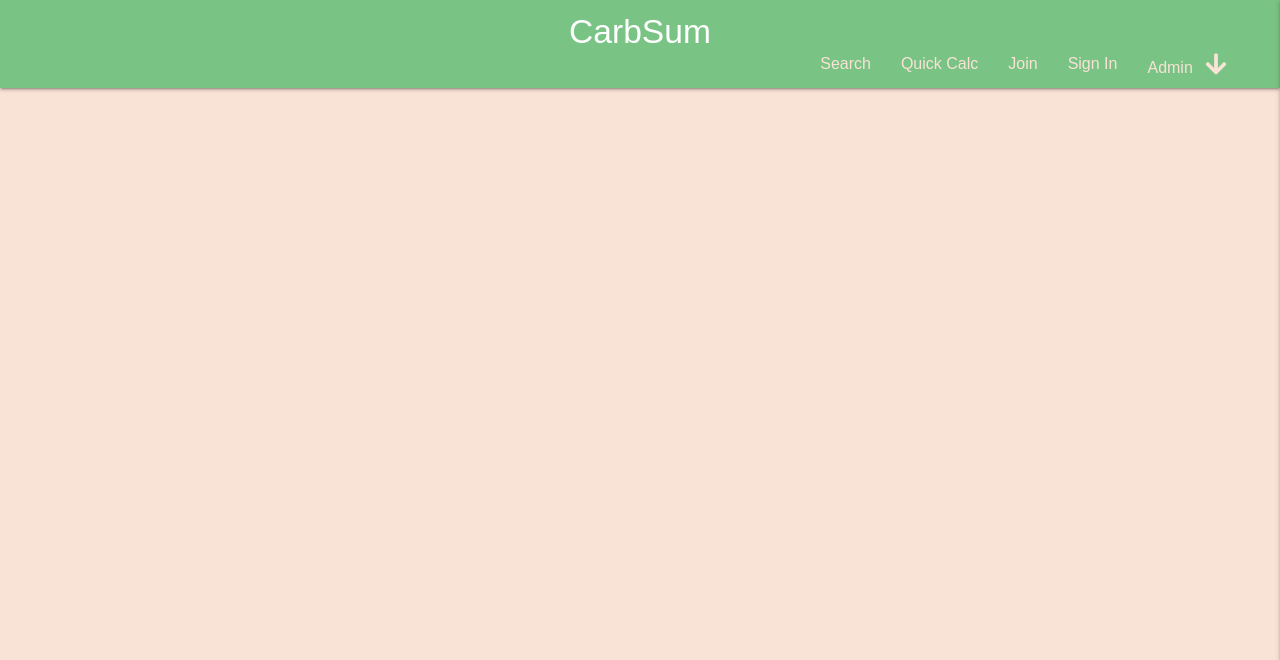
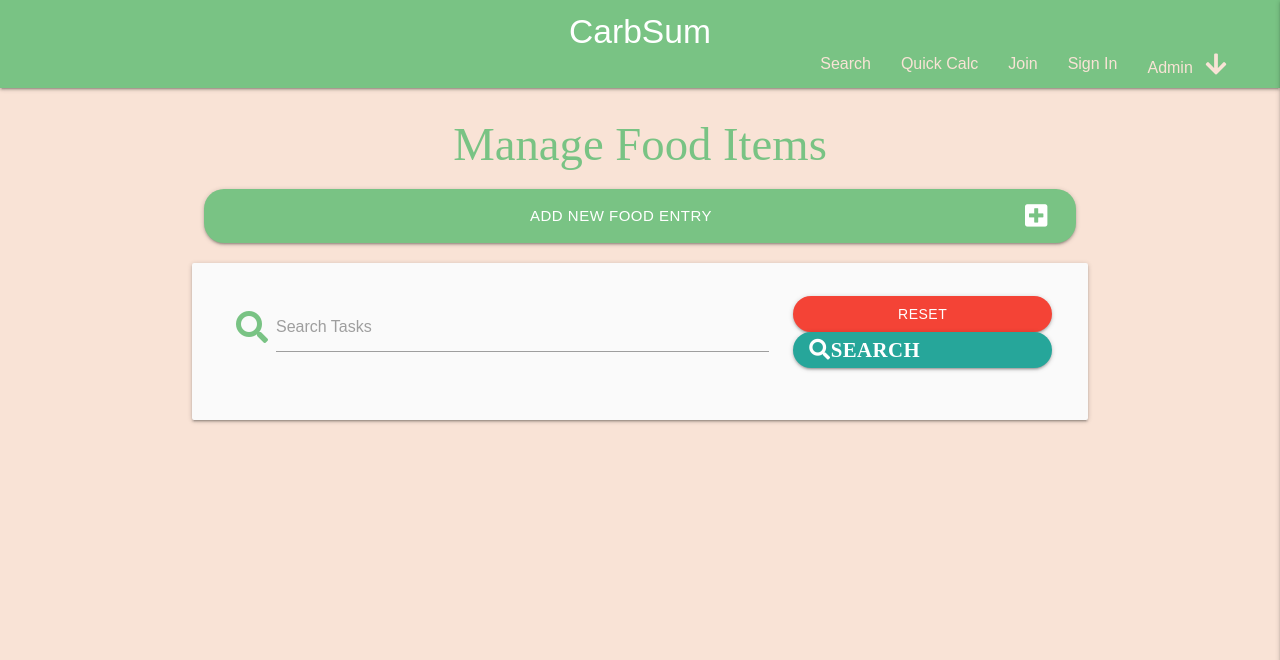
Before and after one commit to KelvenH/CarbSum, a Flask app: page /get_foods in a window 1280 px wide. Shown: the top 660 px of the page. Run offline with Flask 2, Linux system fonts and the light colour scheme; data that the repository does not hold is empty; some libraries are stand-ins or nearby versions; some web fonts are replaced.

Commit message:
added structure to foods template

```diff
--- a/app.py
+++ b/app.py
@@ -111,10 +111,41 @@ def get_foods():
     return render_template("foods.html", foods=foods)
 
 
+@app.route("/add_foods", methods=["GET", "POST"])
+def add_foods():
+    if request.method == "POST":
+        food = {
+            "cat_name": request.form.get("cat_name"),
+            "food_title": request.form.get("cat_name"),
+            "food_subtitle": request.form.get("cat_name"),
+            "base_carbs": request.form.get("cat_name"),
+            "tag": request.form.get("cat_name"),
+            "temp": request.form.get("cat_name"),
+        }
+        mongo.db.foods.insert_one(food)
+        flash("New Food Entry Added")
+        return redirect(url_for("get_foods"))
+
+    return render_template("add_foods.html")
+
+
 @app.route("/get_categories")
 def get_categories():
     categories = mongo.db.food_categories.find()
     return render_template("categories.html", categories=categories)
+
+
+@app.route("/add_category", methods=["GET", "POST"])
+def add_category():
+    if request.method == "POST":
+        category = {
+            "category_name": request.form.get("category_name")
+        }
+        mongo.db.categories.insert_one(category)
+        flash("New Category Added")
+        return redirect(url_for("get_categories"))
+
+    return render_template("add_category.html")
 
 
 @app.route("/get_tags")
--- a/templates/foods.html
+++ b/templates/foods.html
@@ -1,15 +1,54 @@
 {% extends "base.html" %}
 {% block content %}
 
-    {% for food in foods %}
-        {{ food._id }}<br>
-        {{ food.cat_name }}<br>
-        {{ food.food_title }}<br>
-        {{ food.food_subtitle }}<br>
-        {{ food.base_carbs }}<br>
-        {{ food.tag }}<br>
-        {{ food.temp }}<br>
-        <br>
-    {% endfor %}
+<h3 class="center-align">Manage Food Items</h3>
+
+<div class="row">
+    <div class="col s12 center-align">
+        <a href="{{ url_for('add_foods') }}" class="btn-large btn-green">
+            Add New Food Entry<i class="fas fa-plus-square right"></i>
+        </a>
+    </div>
+</div>
+
+<div class="row card-panel grey lighten-5">
+    <form action="" method="POST" class="col s12">
+        <div class="row valign-wrapper center-align">
+            <div class="input-field col s12 m8">
+                <i class="fas fa-search prefix"></i>
+                <input type="text" name="query" id="query" class="validate" minlength="3" required>
+                <label for="query">Search Tasks</label>
+            </div>
+            <div class="col s12 m4">
+                <a href="{{ url_for('get_foods') }}" class="red btn text-shadow">Reset</a>
+                <button type="submit" class="btn text-shadow">
+                    <i class="fas fa-search left">Search</i>
+                </button>
+            </div>
+        </div>
+    </form>
+</div>
+
+
+{% for food in foods %}
+<div class="row">
+    <div class="col s12">
+        <div class="card blue-grey darken-1">
+            <div class="card-content white-text">
+                <span class="card-title">{{ food.food_title }}</span>
+                <div>{{ food.cat_name }}</div>
+                <div>{{ food.food_subtitle }}</div>
+                <div>{{ food.base_carbs }}</div>
+                <div>{{ food.tag }}</div>
+                <div>{{ food.temp }}</div>
+            </div>
+            <div class="card-action">
+                <a href="" class="btn-small">Edit</a>
+                <a href="" class="btn-small">Delete</a>
+            </div>
+        </div>
+    </div>
+</div>
+{% endfor %}
 
 {% endblock %}
```
Also changed, not shown: templates/add_foods.html (added, +89 -0 lines).
